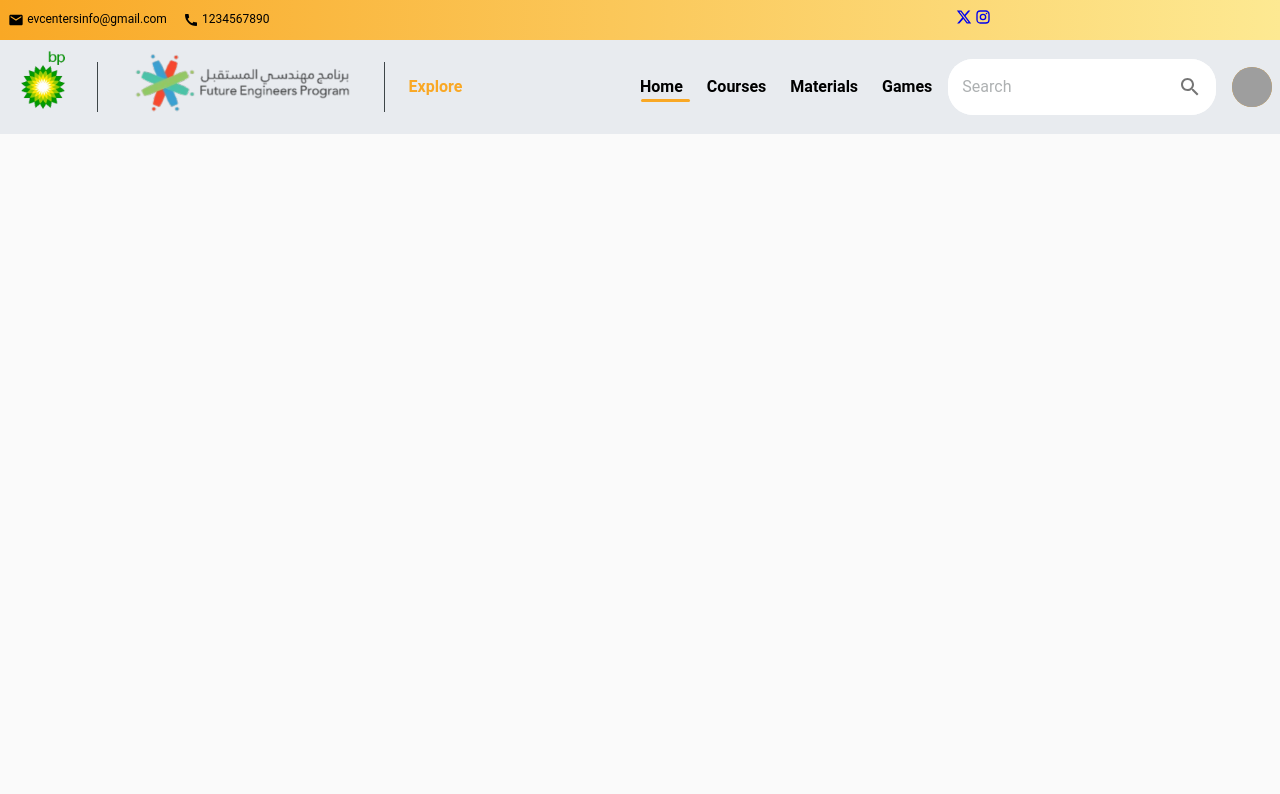
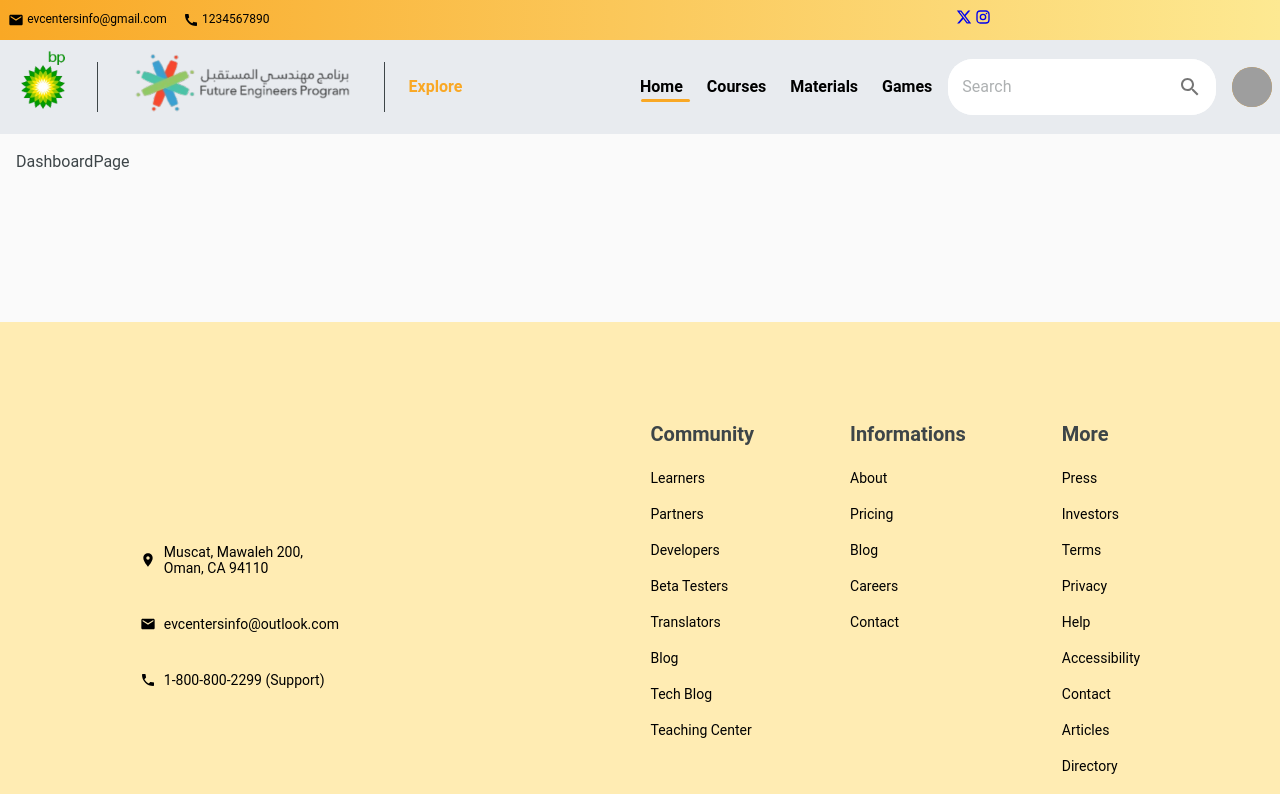
Before and after one commit to sabalpoudel/FEP, a React (Vite) app: page /dashboard in a window 1280 px wide. Shown: the top 794 px of the page. Built offline with nearby package versions, Linux system fonts and the light colour scheme; grey boxes are pictures that could not be loaded.

Commit message:
fix: max-width handeling throughout the app

```diff
--- a/src/components/layouts/MainLayout.tsx
+++ b/src/components/layouts/MainLayout.tsx
@@ -2,6 +2,7 @@ import React, { ReactNode } from "react";
 
 import Header from "./header";
 import { MainLayoutWrapper } from "./MainLayoutWrapper";
+import Footer from "./footer";
 
 type TMainLayoutProps = {
   children: ReactNode;
@@ -12,7 +13,8 @@ const MainLayout: React.FC<TMainLayoutProps> = ({ children }) => {
   return (
     <MainLayoutWrapper className="mlw">
       <Header />
-      {children}
+      <main className="mlw-main">{children}</main>
+      <Footer />
     </MainLayoutWrapper>
   );
 };
--- a/src/components/layouts/MainLayoutWrapper.ts
+++ b/src/components/layouts/MainLayoutWrapper.ts
@@ -8,5 +8,16 @@ export const MainLayoutWrapper = styled.div<{ theme?: Theme }>`
   --header-height: calc(var(--header-1-height) + var(--header-2-height));
 
   width: 100%;
-  height: 100%;
+  padding-top: var(--header-height);
+
+  .mlw {
+    &-main {
+      width: 100%;
+      margin: auto;
+      padding: 1rem;
+      overflow: hidden;
+      min-height: 188px;
+      max-width: var(--max-screen-width);
+    }
+  }
 `;
--- a/src/components/layouts/header/HeaderWrapper.ts
+++ b/src/components/layouts/header/HeaderWrapper.ts
@@ -1,4 +1,3 @@
-"use client";
 import { Theme } from "@mui/material";
 import styled from "@emotion/styled";
 import { AfterUnderlineStyle } from "../../../style/mui/utilsStyle";
--- a/src/components/layouts/header/index.tsx
+++ b/src/components/layouts/header/index.tsx
@@ -84,7 +84,7 @@ const Header: React.FC<THeader> = ({}) => {
 
   return (
     <HeaderWrapper className="hw">
-      <div className="hw-wrapper">
+      <header className="hw-wrapper">
         <div className="hw-1">
           <div className="hw-size hw-1-content">
             <div className="hw-1-content-contact">
@@ -199,7 +199,7 @@ const Header: React.FC<THeader> = ({}) => {
             </div>
           </div>
         </div>
-      </div>
+      </header>
     </HeaderWrapper>
   );
 };
--- a/src/pages/login/LoginPageWrapper.ts
+++ b/src/pages/login/LoginPageWrapper.ts
@@ -5,8 +5,10 @@ import styled from "@emotion/styled";
 export const LoginPageWrapper = styled.div<{ theme?: Theme }>`
   width: 100%;
   height: 100%;
+  margin: auto;
   display: flex;
   align-items: center;
+  max-width: var(--max-screen-width);
   background-color: ${({ theme }) => theme?.palette.common.white};
 
   & > div {
```
